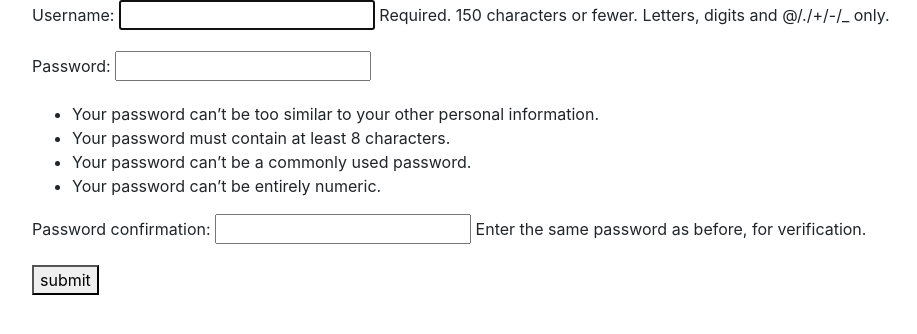
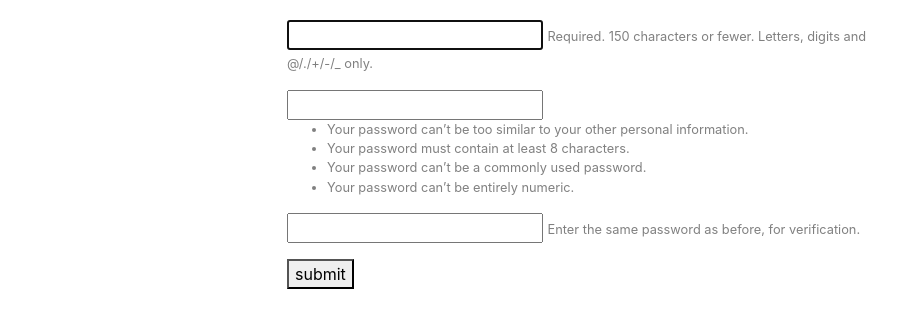
Before and after one commit to engr-hasanuzzaman/django_ehelp, a Django app: page /accounts/new/ in a window 1280 px wide. Shown: the part 40-374 px from the top of the page, without its empty margins (53-970 px from the left). Run offline with Django 3.2, Linux system fonts and the light colour scheme; some libraries are stand-ins or nearby versions.

Commit message:
add assets block to application template page

```diff
--- a/global_templates/layout/application.html
+++ b/global_templates/layout/application.html
@@ -8,6 +8,8 @@
   <title>user</title>
   <link rel="stylesheet" href="{% static 'css/bootstrap/bootstrap.min.css' %}">
   <link rel="stylesheet" href="{% static 'css/ticket.css' %}">
+  {% block assets %}
+  {% endblock %}
   <!-- <link rel="stylesheet" href="{% static 'test.css' %}"> -->
 </head>
 <body>
@@ -20,7 +22,7 @@
         <a class="nav-link" href="{% url 'new_ticket' %}">New Ticket</a>
       </li>
       <li class="nav-item">
-        <a class="nav-link" href="#">Sign Up</a>
+        <a class="nav-link" href="{% url 'new_user' %}">Sign Up</a>
       </li>
       <li class="nav-item">
         <a class="nav-link disabled" href="#">Signin</a>
--- a/user/static/css/user.css
+++ b/user/static/css/user.css
@@ -0,0 +1,4 @@
+.registration-form{
+  max-width: 600px;
+  margin: 20px auto;
+}
--- a/user/templates/user/new.html
+++ b/user/templates/user/new.html
@@ -1,9 +1,24 @@
 {% extends 'layout/application.html' %}
+{% load static %}
+
+{% block assets %}
+  <link rel="stylesheet" href="{% static 'css/user.css' %}">
+{% endblock %}
 
 {% block content %}
-  <form action="" method="post">
+  <form action="" method="post" class="registration-form">
     {% csrf_token %}
-    {{ form.as_p }}
+    {% for field in form %}
+      <div class="form-group">
+        {{ field }}
+        {% if field.help_text %}
+          <small style="color: grey">{{ field.help_text }}</small>
+        {% endif %}
+        {% for error in field.errors %}
+          <p style="color: red">{{ error }}</p>
+        {% endfor %}
+      </div>
+    {% endfor %}
     <button type="submit">submit</button>
   </form>
 {% endblock %}
```
